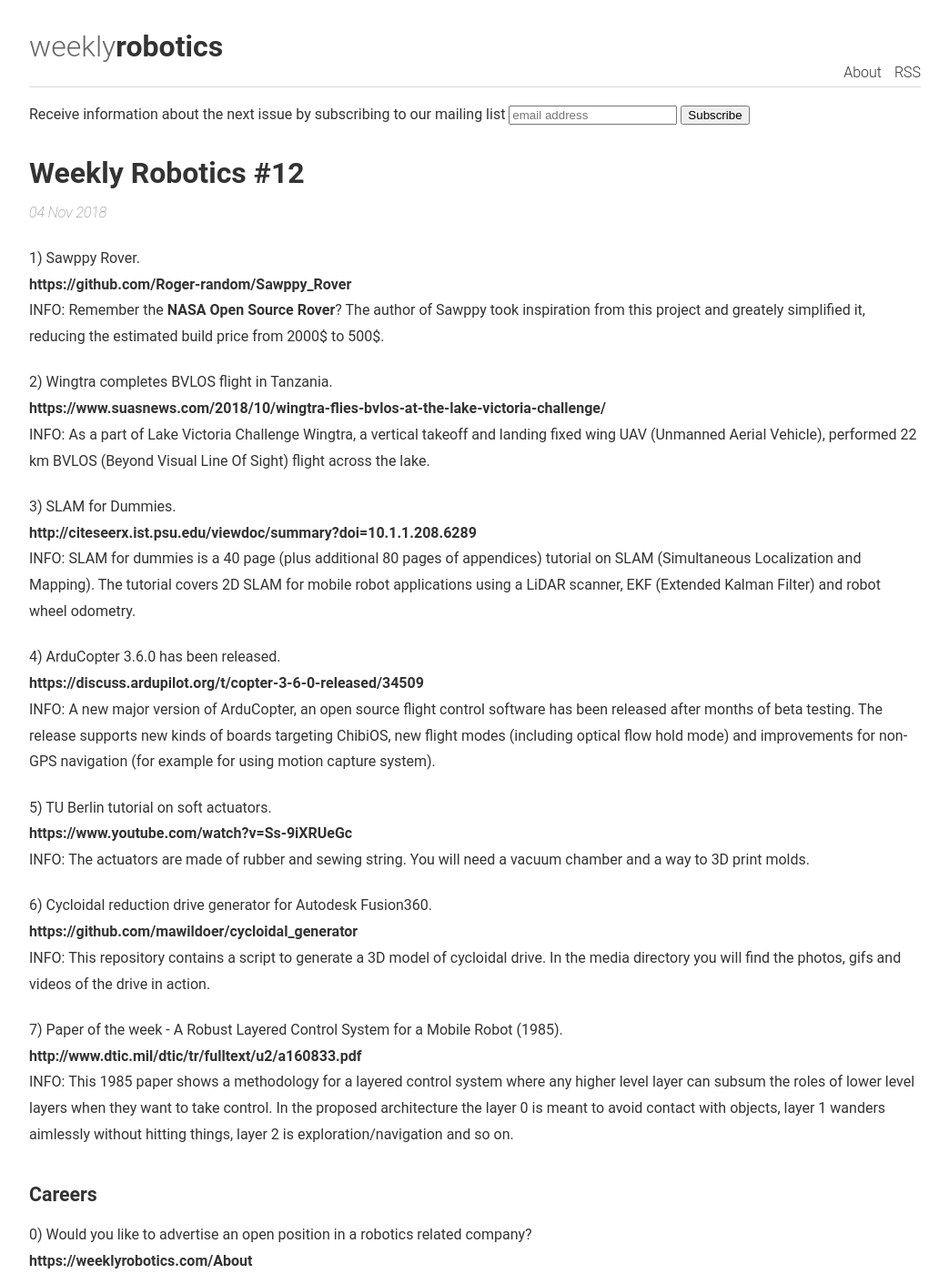
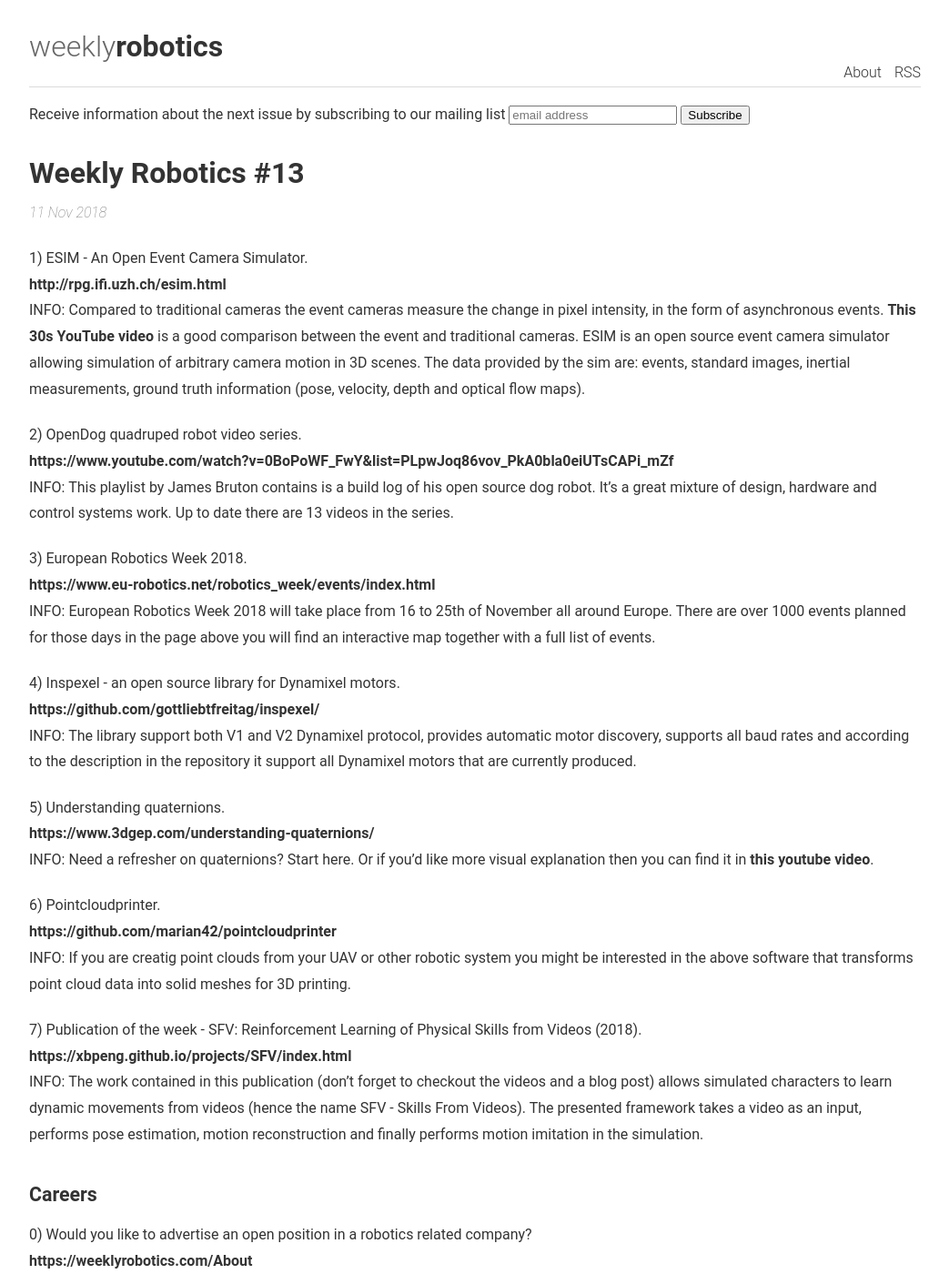
Before and after one commit to msadowski/weeklyrobotics, a Jekyll site: the page built from index.html, in a window 1280 px wide and 1400 px high. Shown: the whole window at 91% size, without its empty margins (118-1161 px from the left). Built offline with Jekyll 4.4.1, drawn with Linux system fonts in a browser that asks for light colours; the list of posts is cut into pages by our own code; comment, search, counter and statistics services are not loaded; some of the changed text lies outside the part shown.

Commit message:
Add issue 13

```diff
--- a/About.md
+++ b/About.md
@@ -6,7 +6,7 @@
 
 # About WeeklyRobotics
 
-WeeklyRobotics is a series of handpicked resources about Robotics that is delivered weekly. There is no fixed set of criteria how the resources are selected, however a great care is taken in making sure that the resources have a reasonable level of technical depth - allowing the reader to have a good idea about the presented concepts or providing supporting resources that provide more context.
+WeeklyRobotics is a series of handpicked resources about Robotics that is delivered weekly in a form of a robotics newsletter. There is no fixed set of criteria how the resources are selected, however a great care is taken in making sure that the resources have a reasonable level of technical depth - allowing the reader to have a good idea about the presented concepts or providing supporting resources that extend the topic.
 
 # Careers Section
 
--- a/_config.yml
+++ b/_config.yml
@@ -1,6 +1,6 @@
 # Site settings
 title: Weekly Robotics
-description: "Robotics content aggregator with handpicked resources every week"
+description: "Robotics newsletter with handpicked high quality resources. Delivered every week."
 url: "http://weeklyrobotics.com"
 author:
   name: "Weekly Robotics"
--- /dev/null
+++ b/_posts/2018-11-11-weekly-robotics-13.md
@@ -0,0 +1,61 @@
+---
+title: "Weekly Robotics #13"
+description: "This week in Weekly Robotics newsletter we dive into event cameras, a handful of open source projects, learning skills from videos. This week we also feature 5 open positions related to robotics."
+date: 2018-11-11
+tags: [Newsletter, Robotics, Careers, ControlSystems, Sensors, Actuators, OpenSource, PointClouds, 3DPrinting, AI]
+---
+
+1) ESIM - An Open Event Camera Simulator.
+<br>[http://rpg.ifi.uzh.ch/esim.html](http://rpg.ifi.uzh.ch/esim.html){:target="_blank"}<br>
+INFO: Compared to traditional cameras the event cameras measure the change in pixel intensity, in the form of asynchronous events. [This 30s YouTube video](https://www.youtube.com/watch?v=kPCZESVfHoQ){:target="_blank"} is a good comparison between the event and traditional cameras. ESIM is an open source event camera simulator allowing simulation of arbitrary camera motion in 3D scenes. The data provided by the sim are: events, standard images, inertial measurements, ground truth information (pose, velocity, depth and optical flow maps).
+
+2) OpenDog quadruped robot video series.
+<br>[https://www.youtube.com/watch?v=0BoPoWF_FwY&list=PLpwJoq86vov_PkA0bla0eiUTsCAPi_mZf](https://www.youtube.com/watch?v=0BoPoWF_FwY&list=PLpwJoq86vov_PkA0bla0eiUTsCAPi_mZf){:target="_blank"}<br>
+INFO: This playlist by James Bruton contains is a build log of his open source dog robot. It's a great mixture of design, hardware and control systems work. Up to date there are 13 videos in the series.
+
+3) European Robotics Week 2018.
+<br>[https://www.eu-robotics.net/robotics_week/events/index.html](https://www.eu-robotics.net/robotics_week/events/index.html){:target="_blank"}<br>
+INFO: European Robotics Week 2018 will take place from 16 to 25th of November all around Europe. There are over 1000 events planned for those days in the page above you will find an interactive map together with a full list of events.
+
+4) Inspexel - an open source library for Dynamixel motors.
+<br>[https://github.com/gottliebtfreitag/inspexel/](https://github.com/gottliebtfreitag/inspexel/){:target="_blank"}<br>
+INFO: The library support both V1 and V2 Dynamixel protocol, provides automatic motor discovery, supports all baud rates and according to the description in the repository it support all Dynamixel motors that are currently produced.
+
+5) Understanding quaternions.
+<br>[https://www.3dgep.com/understanding-quaternions/](https://www.3dgep.com/understanding-quaternions/){:target="_blank"}<br>
+INFO: Need a refresher on quaternions? Start here. Or if you'd like more visual explanation then you can find it in [this youtube video](https://www.youtube.com/watch?v=d4EgbgTm0Bg){:target="_blank"}.
+
+6) Pointcloudprinter.
+<br>[https://github.com/marian42/pointcloudprinter](https://github.com/marian42/pointcloudprinter){:target="_blank"}<br>
+INFO: If you are creatig point clouds from your UAV or other robotic system you might be interested in the above software that transforms point cloud data into solid meshes for 3D printing.
+
+7) Publication of the week - SFV: Reinforcement Learning of Physical Skills from Videos (2018).
+<br>[https://xbpeng.github.io/projects/SFV/index.html](https://xbpeng.github.io/projects/SFV/index.html){:target="_blank"}<br>
+INFO: The work contained in this publication (don't forget to checkout the videos and a blog post) allows simulated characters to learn dynamic movements from videos (hence the name SFV - Skills From Videos). The presented framework takes a video as an input, performs pose estimation, motion reconstruction and finally performs motion imitation in the simulation.
+
+
+#### Careers
+
+0) Would you like to advertise an open position in a robotics related company?
+<br>[https://weeklyrobotics.com/About](https://weeklyrobotics.com/About)<br>
+INFO: If you would like us to include your open position in the hiring section please feel free to send us an [e-mail](mailto:careers@weeklyrobotics.com).
+
+1) Voyage (Pao Alto, CA, US) - Various Positions.
+<br>[https://voyage.auto/careers/](https://voyage.auto/careers/){:target="_blank"}<br>
+INFO: Voyage builds autonomous vehicles.
+
+2) Boston Dynamics (Waltham, MA, US) - Various positions.
+<br>[https://www.bostondynamics.com/jobs](https://www.bostondynamics.com/jobs){:target="_blank"}<br>
+INFO: Boston Dynamics is developping advanced dynamic robots, including Spot, Atlas, Handle, and others.
+
+3) National Oceanography Centre (Southampton, UK) - Robotic Systems Electronics Engineer.
+<br>[https://www.noc.ac.uk/jobs/robotic-systems-electronics-engineer](https://www.noc.ac.uk/jobs/robotic-systems-electronics-engineer){:target="_blank"}<br>
+INFO: The National Oceanography Centre (NOC) is an UK national research organisation, delivering integrated marine science and technology from the coast to the deep ocean.
+
+4) CVC (Barcelona, Spain) - Senior Software Engineer for CARLA.
+<br>[http://www.cvc.uab.es/?p=4444](http://www.cvc.uab.es/?p=4444){:target="_blank"}<br>
+INFO: Computer Vision Center is looking for Senior Software Engineers to work on CARLA - an open source simulator for autonomous driving research (we featured CARLA in [Weekly Robotics #8](https://weeklyrobotics.com/weekly-robotics-8)).
+
+5) Maidbot (Austin, TX, US) - Various Positions.
+<br>[http://maidbot.com/careers/](http://maidbot.com/careers/){:target="_blank"}<br>
+INFO: Maidbot serves the commercial cleaning industry by leaving dull, dirty, and dangerous tasks to autonomous solutions, allowing humans to focus on more meaningful and enjoyable work.
```
Also changed, not shown: other parts of About.md (+1 -1 lines), _posts/2018-11-04-weekly-robotics-12.md (+1 -1 lines), _templates/2018-MM-DD-weekly-robotics-X.md (+2 -2 lines).
